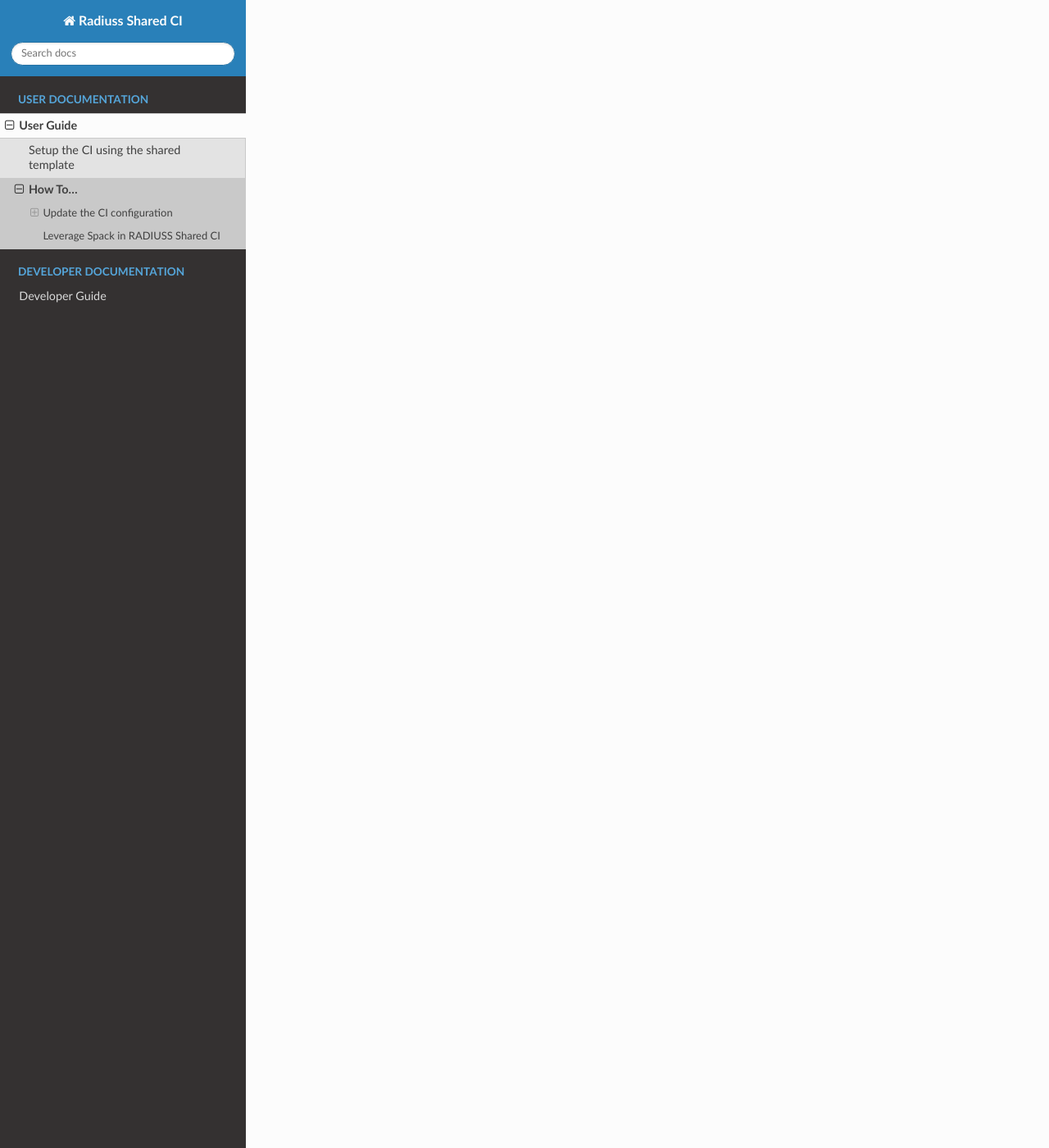
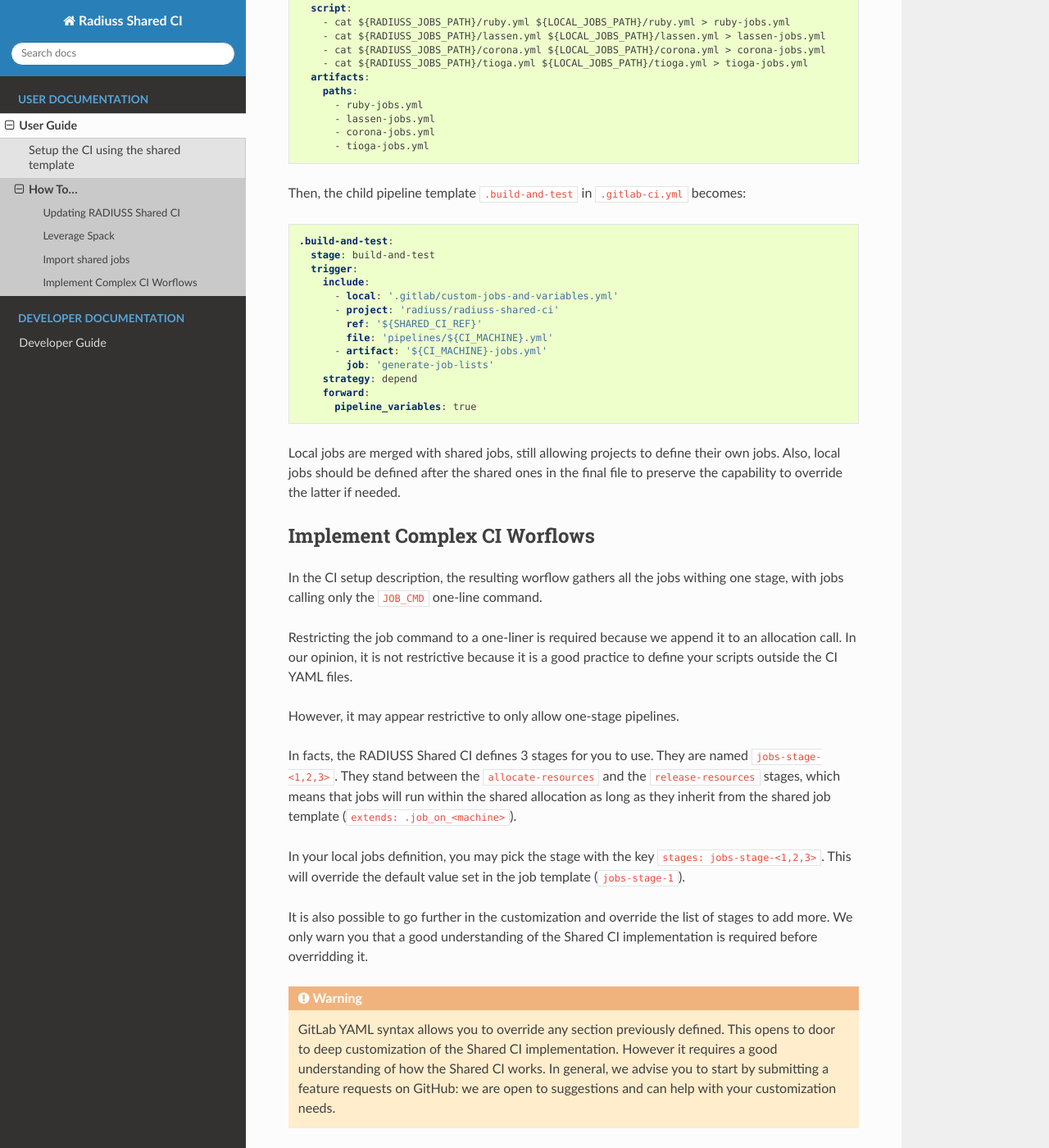
Before and after one commit to LLNL/radiuss-shared-ci, a Sphinx documentation site: the page built from docs/sphinx/user_guide/how_to.rst, in a window 1280 px wide and 1400 px high, scrolled down 1802 px. Shown: the whole window at 82% size. Built offline with Sphinx 7.4.7 and the Read the Docs theme 2.0.0, drawn with Linux system fonts in a browser that asks for light colours; some of the changed text lies outside the part shown.

Commit message:
Missing How-To sections

```diff
--- a/docs/sphinx/user_guide/how_to.rst
+++ b/docs/sphinx/user_guide/how_to.rst
@@ -18,21 +18,20 @@
 
 .. _update-shared-ci:
 
-===========================
-Update the CI configuration
-===========================
-
+==========================
 Updating RADIUSS Shared CI
 ==========================
 
-Updating RADIUSS shared CI is straightforward. the Shared CI version to use is
+Updating RADIUSS shared CI is straightforward. The Shared CI version to use is
 defined by a the reference (``ref:`` section) in the remote includes. We
 recommend using a variable to set this reference only once, and then update
 radiuss-shared-ci easily.
 
-===================================
-Leverage Spack in RADIUSS Shared CI
-===================================
+.. _leverage-spack:
+
+==============
+Leverage Spack
+==============
 
 Initially, the RADIUSS Shared CI infrastructure was designed for RADIUSS
 projects also using Spack to describe the toolchain and build the dependencies.
@@ -62,6 +61,105 @@
 2. **Setup your build system so that it accepts the configuration file
    generated by Spack.**
 
+.. _import-shared-jobs:
+
+==================
+Import shared jobs
+==================
+
+In the :ref:`add-jobs` section of the CI setup chapter, we explained how to
+add jobs using a local file. Our projects using the full CI infrastructure,
+including RADIUSS Spack Configs, also share a set of jobs that correspond to
+toolchains they all care about.
+
+Those jobs are defined in RADIUSS Spack Configs, which is set as a submodule in
+our projects. While GitLab does not permit to include file from submodules, we
+work around this by generating the jobs YAML file, merging the local
+project-specific one with the shared one from the RADIUSS Spack Configs
+submodule.
+
+This translate into the addition of a new job in a stage preceeding the child
+pipeline calls:
+
+.. code-block:: yaml
+
+   generate-job-lists:
+     stage: prerequisites
+     tags: [shell, oslic]
+     variables:
+       RADIUSS_JOBS_PATH: "scripts/radiuss-spack-configs/gitlab/radiuss-jobs"
+       LOCAL_JOBS_PATH: ".gitlab/jobs"
+     script:
+       - cat ${RADIUSS_JOBS_PATH}/ruby.yml ${LOCAL_JOBS_PATH}/ruby.yml > ruby-jobs.yml
+       - cat ${RADIUSS_JOBS_PATH}/lassen.yml ${LOCAL_JOBS_PATH}/lassen.yml > lassen-jobs.yml
+       - cat ${RADIUSS_JOBS_PATH}/corona.yml ${LOCAL_JOBS_PATH}/corona.yml > corona-jobs.yml
+       - cat ${RADIUSS_JOBS_PATH}/tioga.yml ${LOCAL_JOBS_PATH}/tioga.yml > tioga-jobs.yml
+     artifacts:
+       paths:
+         - ruby-jobs.yml
+         - lassen-jobs.yml
+         - corona-jobs.yml
+         - tioga-jobs.yml
+
+Then, the child pipeline template ``.build-and-test`` in ``.gitlab-ci.yml``
+becomes:
+
+.. code-block:: yaml
+
+   .build-and-test:
+     stage: build-and-test
+     trigger:
+       include:
+         - local: '.gitlab/custom-jobs-and-variables.yml'
+         - project: 'radiuss/radiuss-shared-ci'
+           ref: '${SHARED_CI_REF}'
+           file: 'pipelines/${CI_MACHINE}.yml'
+         - artifact: '${CI_MACHINE}-jobs.yml'
+           job: 'generate-job-lists'
+       strategy: depend
+       forward:
+         pipeline_variables: true
+
+Local jobs are merged with shared jobs, still allowing projects to define their
+own jobs. Also, local jobs should be defined after the shared ones in the final
+file to preserve the capability to override the latter if needed.
+
+.. _complex-workflows:
+
+=============================
+Implement Complex CI Worflows
+=============================
+
+In the CI setup description, the resulting worflow gathers all the jobs withing
+one stage, with jobs calling only the ``JOB_CMD`` one-line command.
+
+Restricting the job command to a one-liner is required because we append it to
+an allocation call. In our opinion, it is not restrictive because it is a good
+practice to define your scripts outside the CI YAML files.
+
+However, it may appear restrictive to only allow one-stage pipelines.
+
+In facts, the RADIUSS Shared CI defines 3 stages for you to use. They are named
+``jobs-stage-<1,2,3>``. They stand between the ``allocate-resources`` and the
+``release-resources`` stages, which means that jobs will run within the shared
+allocation as long as they inherit from the shared job template (``extends:
+.job_on_<machine>``).
+
+In your local jobs definition, you may pick the stage with the key
+``stages: jobs-stage-<1,2,3>``. This will override the default value set in the
+job template (``jobs-stage-1``).
+
+It is also possible to go further in the customization and override the list of
+stages to add more. We only warn you that a good understanding of the Shared CI
+implementation is required before overridding it.
+
+.. warning::
+   GitLab YAML syntax allows you to override any section previously defined.
+   This opens to door to deep customization of the Shared CI implementation.
+   However it requires a good understanding of how the Shared CI works. In
+   general, we advise you to start by submitting a feature requests on GitHub:
+   we are open to suggestions and can help with your customization needs.
+
 
 .. _RADIUSS Spack Configs: https://radiuss-spack-configs.readthedocs.io/en/latest/index.html
 .. _radiuss-spack-configs: https://github.com/LLNL/radiuss-spack-configs
```
Also changed, not shown: docs/sphinx/user_guide/setup_ci.rst (+11 -10 lines).
